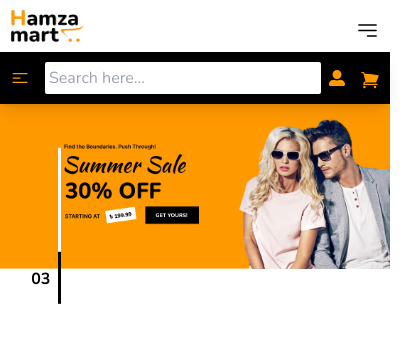
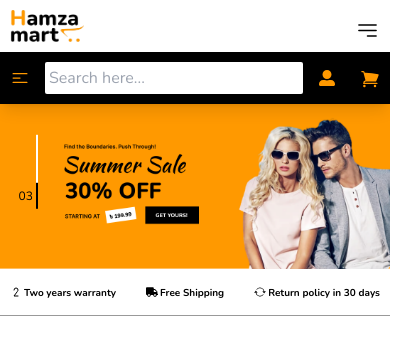
Before and after one commit to HamzaAltamas/HamzaMart-Ecommerce, a React (Vite) app: page / in a window 390 px wide. Shown: the top 342 px of the page, 415 px wide, since content can reach past the window. Built offline with nearby package versions, Linux system fonts and the light colour scheme.

Commit message:
Banner Bottom additional part done with full responsive view

```diff
--- a/src/Pages/Home.jsx
+++ b/src/Pages/Home.jsx
@@ -1,10 +1,12 @@
 import React from 'react'
+import AdditionalInfo from '../components/Layout/AdditionalInfo'
 import Banner from '../components/Layout/Banner'
 
 const Home = () => {
   return (
       <>
-          <Banner/>
+      <Banner />
+      <AdditionalInfo/>
     </>
   )
 }
--- /dev/null
+++ b/src/components/Layout/AdditionalInfo.jsx
@@ -0,0 +1,22 @@
+import React from 'react'
+import { Link } from 'react-router-dom'
+import Container from './Container'
+import Flex from './Flex'
+import { TbNumber2 } from 'react-icons/tb'
+import {FaTruck} from "react-icons/fa"
+import {BsArrowRepeat} from "react-icons/bs"
+const AdditionalInfo = () => {
+  return (
+      <div className=' border-b border-lightBorder mt-[-6px]'>
+          <Container>
+          <Flex className="flex justify-between py-1 md:py-2 lg:py-4">
+              <Link className='flex justify-center md:justify-start lg:justify-start items-center font-nunito gap-x-[2px] md:gap-x-[10px] lg:gap-x-[10px] group  font-bold'><TbNumber2 className='text-[12px] md:text-[23px] lg:text-[23px] group-hover:text-orange duration-500    ' /><p className='font-nunito group-hover:text-orange duration-500 mt-[3px] text-[10px] md:text-lg lg:text-lg'>Two years warranty</p></Link>
+              <Link className='flex items-center justify-center md:justify-start lg:justify-start font-nunito gap-x-[2px] md:gap-x-[10px] lg:gap-x-[10px] group  font-bold'><FaTruck className='text-[12px] md:text-[23px] lg:text-[23px] group-hover:text-orange duration-500' /><p className='font-nunito group-hover:text-orange duration-500 mt-[3px] text-[10px] md:text-lg lg:text-lg'>Free Shipping</p></Link>
+              <Link className='flex items-center justify-center md:justify-start lg:justify-start font-nunito gap-x-[2px] md:gap-x-[10px] lg:gap-x-[10px] group font-bold'><BsArrowRepeat className='text-[12px] md:text-[23px] lg:text-[23px] group-hover:text-orange duration-500    ' /><p className='font-nunito group-hover:text-orange duration-500 mt-[3px] text-[10px] md:text-lg lg:text-lg'>Return policy in 30 days</p></Link>
+          </Flex>
+      </Container>
+      </div>
+  )
+}
+
+export default AdditionalInfo;
--- a/src/components/Layout/Banner.jsx
+++ b/src/components/Layout/Banner.jsx
@@ -37,7 +37,6 @@ let [dotActive,setDotActive] = useState(0)
                 position: "absolute",
                 fontWeight: "bold",
                 color: "black",
-
               }
               :
               {
@@ -55,42 +54,72 @@ let [dotActive,setDotActive] = useState(0)
         >
           0{i + 1}
         </div>
-      )
+     ),
+       responsive: [
+        {
+          breakpoint: 576,
+          settings: {
+
+            dots: true,
+              appendDots: dots => (
+        <div>
+          <ul style={{ display:"block"}}> {dots} </ul>
+        </div>
+      ),
+      customPaging: i => (
+        <div
+          style={
+            i === dotActive ?
+              {
+                fontFamily: "'Nunito', sans-serif",
+
+                color: "black",
+                borderRight: "2px black solid",
+                position: "absolute",
+                padding: "4px 3px",
+                fontSize:"12px",
+                fontWeight: "400",
+                color: "black",
+              }
+               :
+              {
+                fontFamily: "'Nunito', sans-serif",
+                color: "black",
+                borderRight: "2px white solid",
+                position: "absolute",
+                padding:"4px 3px",
+                fontSize:"12px",
+                color: "transparent",
+              fontWeight:"400",
+              }}
+        >
+          0{i + 1}
+        </div>
+     ),
+          }
+        },
+      ]
     };
 
 
   return (
       <>
-       <div className='h-[1000px]'>
+       <div className=''>
         <Slider  {...settings}>
           <Link>
-           <div><Images className="w-full h-auto" imgsrc="../src/assets/images/banner.png"/></div>
+           <div><Images className="w-full h-auto block" imgsrc="../src/assets/images/banner.png"/></div>
           </Link>
           <div>
            <Link>
-           <div><Images className="w-full h-auto" imgsrc="../src/assets/images/banner.png"/></div>
+           <div><Images className="w-full h-auto block" imgsrc="../src/assets/images/banner.png"/></div>
           </Link>
           </div>
           <div>
              <Link>
-           <div><Images className="w-full h-auto" imgsrc="../src/assets/images/banner.png"/></div>
+           <div><Images className="w-full h-auto block" imgsrc="../src/assets/images/banner.png"/></div>
           </Link>
           </div>
-          <div>
-             <Link>
-           <div><Images className="w-full h-auto" imgsrc="../src/assets/images/banner.png"/></div>
-          </Link>
-          </div>
-          <div>
-             <Link>
-           <div><Images className="w-full h-auto" imgsrc="../src/assets/images/banner.png"/></div>
-          </Link>
-          </div>
-          <div>
-             <Link>
-           <div><Images className="w-full h-auto" imgsrc="../src/assets/images/banner.png"/></div>
-          </Link>
-          </div>
+
         </Slider>
       </div>
     </>
--- a/src/components/Layout/Header.jsx
+++ b/src/components/Layout/Header.jsx
@@ -86,7 +86,7 @@ const Header = () => {
               </Dorpdown>
             </div>
             {/* searct bar */}
-            <div className="w-[600px] relative overflow-hidden mr-2 lg:mr-0">
+            <div className="w-[600px] relative overflow-hidden mr-4 lg:mr-0">
               <Searchbar placeholder="Search here..." className="font-nunito shadow-lg w-full py-1 px-1 lg:py-[10px] lg:px-5
                border-none outline-none rounded-sm md:rounded-md " searchref={searchRef} />
               <div className="absolute top-1 lg:top-[23%]  right-2 lg:right-3 text-[25px] duration-500 hover:text-orange"
@@ -96,7 +96,7 @@ const Header = () => {
                 <BiSearchAlt
                 /></div>
             </div>
-            <div className="flex items-center gap-x-[15px]
+            <div className="flex items-center gap-x-[25px]
             md:gap-x-[30px]  lg:gap-x-[40px] relative">
               {/* login dropdown */}
               <div className="flex items-center" ref={loginRef}><div className="flex text-orange hover:text-white duration-500"><FaUserAlt /><AiOutlineCaretDown className="hidden md:block lg:block"/></div>
@@ -119,7 +119,7 @@ const Header = () => {
 
               </div>
               {/* cart dropdown */}
-              <div  ref={cartRef}><HiShoppingCart className="hover:text-white text-orange duration-500 text-[20px] mt-1" />
+              <div  ref={cartRef}><HiShoppingCart className="hover:text-white text-orange duration-500 text-[20px] mt-[2px]" />
               {showCart &&
                   <Dorpdown className="fixed z-[99999] w-[90%] md:w-[360px] lg:w-[360px]  right-1 md:right-5 lg:right-10 shadow-lg bg-white rounded-sm font-nunito overflow-hidden">
                     <div>
--- a/src/components/Layout/Navbar.jsx
+++ b/src/components/Layout/Navbar.jsx
@@ -19,7 +19,7 @@ const Navbar = () => {
 
   return (
     <>
-      <nav className="bg-white ">
+      <nav className="bg-white">
         <Container>
           <Flex className="lg:flex justify-between  ">
             <div className="w-[20%] ">
--- a/src/index.css
+++ b/src/index.css
@@ -3,6 +3,9 @@
 @tailwind utilities;
 
 html{
+    overflow-x: hidden !important;
+}
+body{
     overflow-x: hidden !important;
 }
 /* banner slick design */
@@ -24,9 +27,18 @@ html{
  margin: 13px 0 !important;
 
 }
-/* .slick-dots ul li div{
-  width: 40px !important;
-} */
+
+@media (max-width:576px) {
+   .slick-dots ul li{
+ margin:  -2px 0 !important;
+
+}
+.slick-dots{
+ left: 4%;
+}
+
+}
+
 /* slick */
 
 /* nav sroll functionality */
--- a/tailwind.config.cjs
+++ b/tailwind.config.cjs
@@ -11,7 +11,8 @@ module.exports = {
       },
       colors: {
         orange: "#FF9900",
-        blackHov:"#4e4e4c"
+        blackHov: "#4e4e4c",
+        lightBorder:"#999999",
       },
     },
   },
```
Lines whose indentation alone changed are shown as unchanged.
